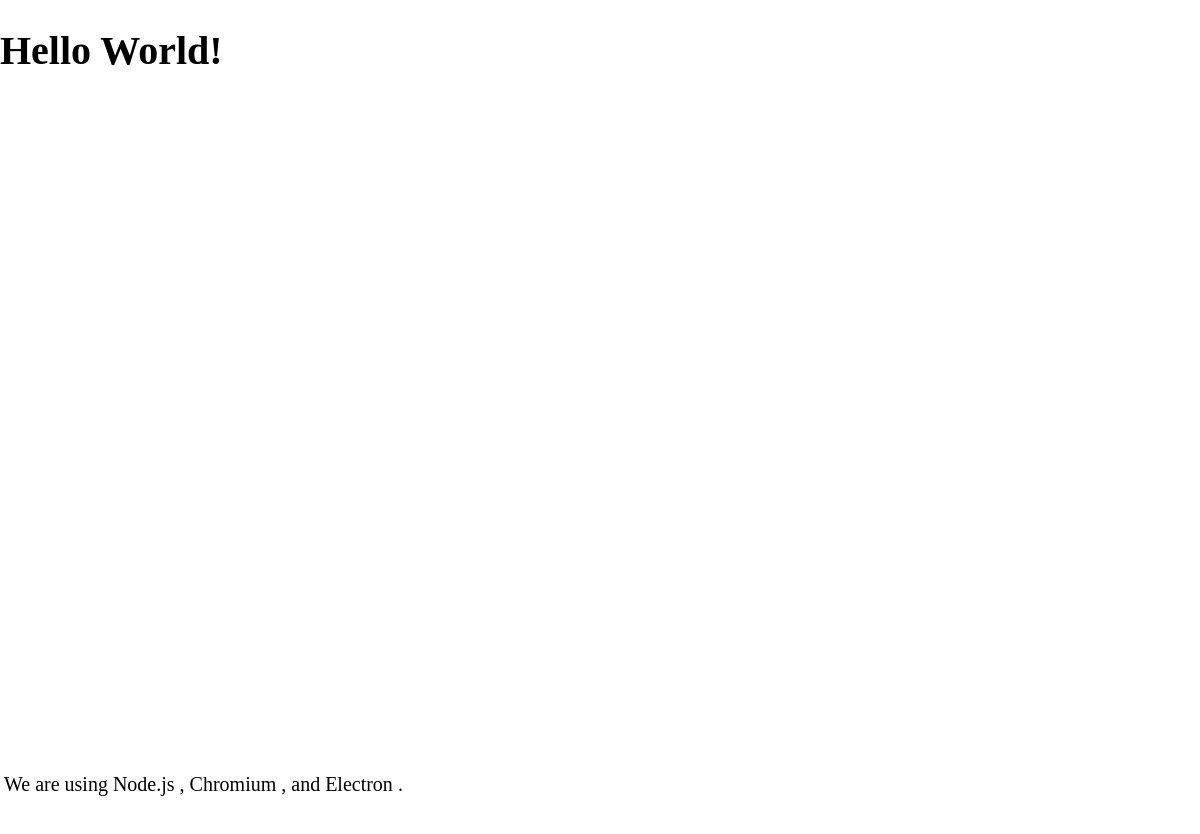
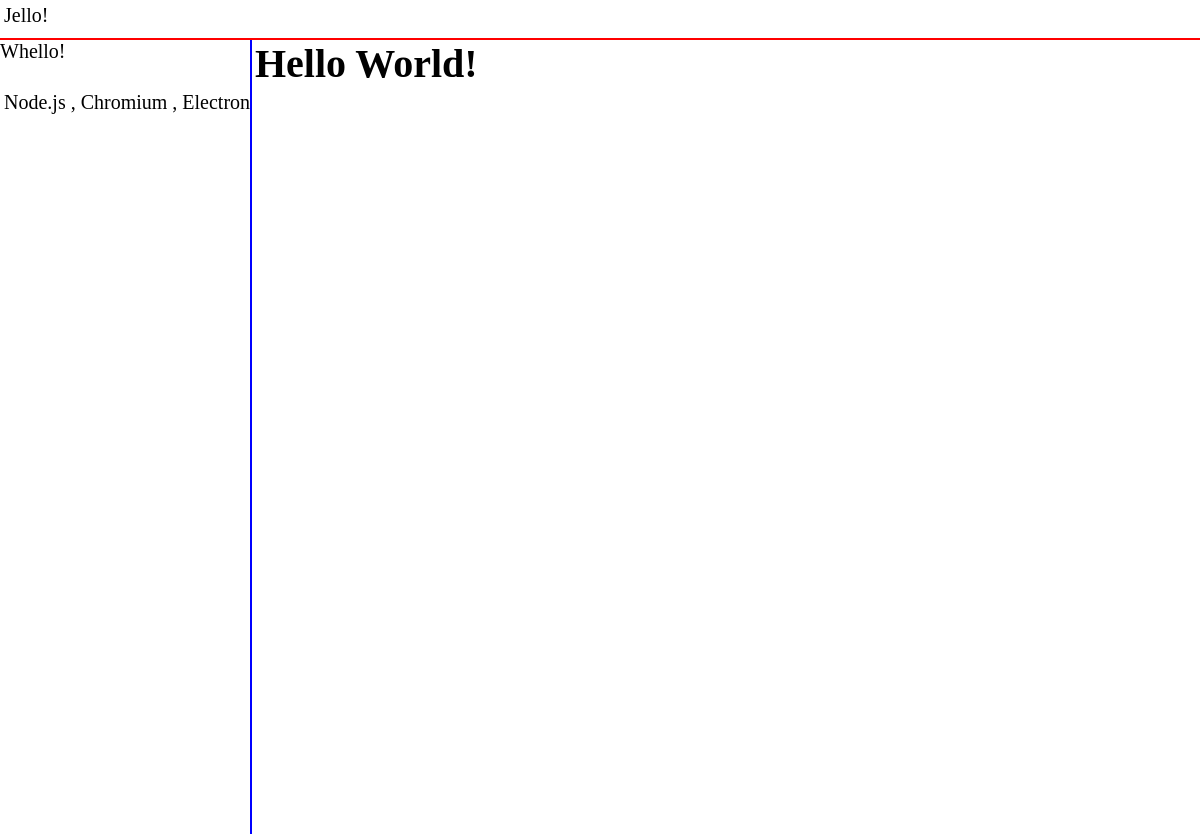
Before and after one commit to 5Stygian/text-editor, an Electron app: page index.html in a window 1200 px wide. Shown: the top 834 px of the page. Before the commit the page ends 800 px from the top, so only its background shows below. Drawn offline with Linux system fonts and the light colour scheme.

Commit message:
start on layout

```diff
--- a/index.html
+++ b/index.html
@@ -8,13 +8,20 @@
     <title>Hello World!</title>
   </head>
   <body>
-    <h1>Hello World!</h1>
+    <div class="topBar">
+      <p>Jello!</p>
+    </div>
+    <div class="sideBar">
+      <p>Whello!</p>
+    </div>
+    <div class="inputField">
+      <h1>Hello World!</h1>
+    </div>
     <div class="versionStats">
-      We are using Node.js <span id="node-version"></span>,
+      Node.js <span id="node-version"></span>,
       Chromium <span id="chrome-version"></span>,
-      and Electron <span id="electron-version"></span>.
+      Electron <span id="electron-version"></span>
     </div>
-
     <script src="./renderer.js"></script>
   </body>
 </html>
--- a/main.js
+++ b/main.js
@@ -5,8 +5,8 @@ const path = require('node:path')
 function createWindow () {
   // Create the browser window.
   const mainWindow = new BrowserWindow({
-    width: 800,
-    height: 600,
+    width: 1200,
+    height: 800,
     webPreferences: {
       preload: path.join(__dirname, 'preload.js')
     }
--- a/styles/style.scss
+++ b/styles/style.scss
@@ -1,10 +1,45 @@
+// variables
+/// menu
+$sidebar-width: 250px;
+
 body{
     margin: 0px;
     font-size: 20px;
 }
 
-.versionStats {
-    position: absolute;
-    bottom: 0px;
+@mixin bar {
+    position: sticky;
     padding: 4px;
 }
+
+.versionStats {
+    @include bar;
+    bottom: 0;
+}
+
+.topBar {
+    @include bar;
+    min-height: 30px;
+    border-bottom: 2px solid red;
+    p { margin: 0; }
+}
+
+.sideBar {
+    position: absolute;
+    display: inline-block;
+    left: 0;
+    border-right: 2px solid blue;
+    min-width: $sidebar-width;
+    height: 100%;
+    overflow-x: hidden;
+    overflow-y: scroll;
+    p { margin: 0; }
+}
+
+.inputField {
+    display: inline-block;
+    width: max;
+    height: max;
+    margin-left: $sidebar-width + 5px;
+    h1, h2, h3, h4, h5, h6 { margin: 0; }
+}
```
Also changed, not shown: styles/style.css, 1 other file.
